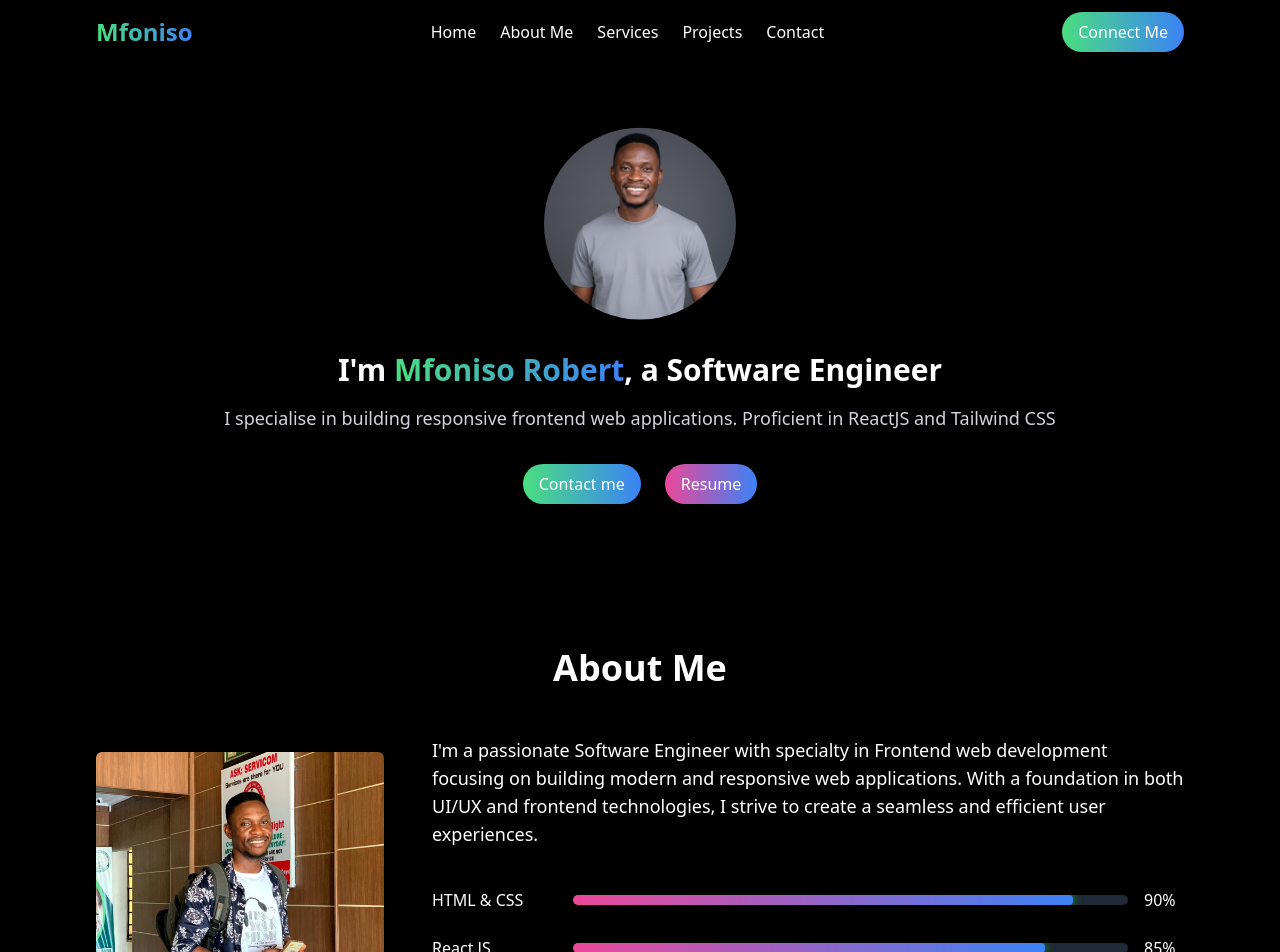
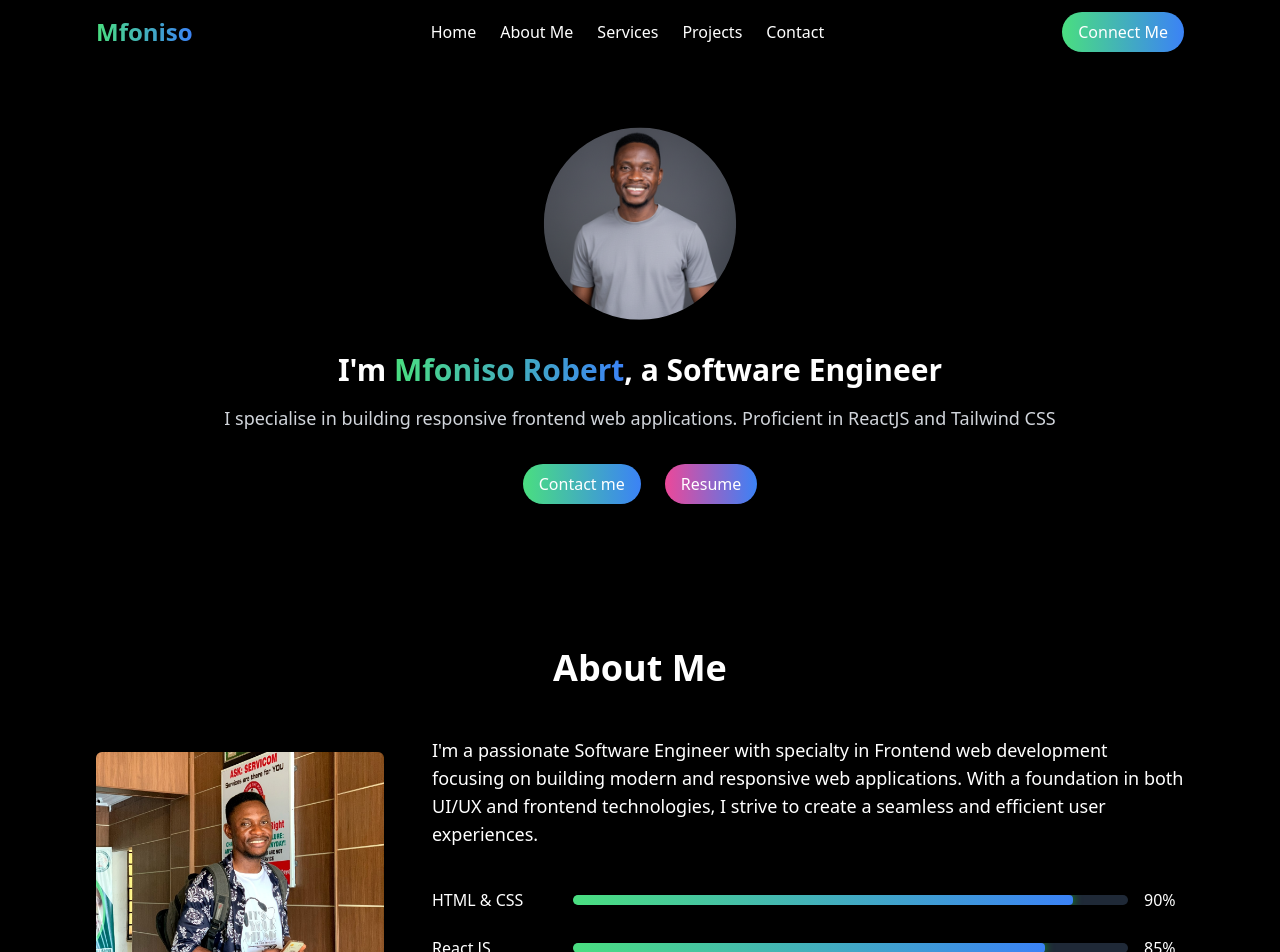
Before and after one commit to Mfonisorobert/portfolio, a React (Vite) app: page / in a window 1280 px wide. Shown: the top 952 px of the page. Built offline with nearby package versions, Linux system fonts and the light colour scheme.

Commit message:
portfolio website

```diff
--- a/src/components/Hero.jsx
+++ b/src/components/Hero.jsx
@@ -59,7 +59,8 @@ const Hero = () => {
   src={HeroImage}
   alt="Hero"
   className="mx-auto mb-8 w-48 h-48 rounded-full"
-  animate={{ y: [0, -10, 0] }} // up 10px then back
+  animate={{ y: [0, -10, 0], rotate: [0, 5, 0], scale: [1, 1.05, 1] }}
+ // up 10px then back
   transition={{ duration: 3, ease: "easeInOut", repeat: Infinity }}
 />
 {/* It ends here */}
--- a/src/components/ProgressBar.jsx
+++ b/src/components/ProgressBar.jsx
@@ -90,7 +90,7 @@ function ProgressBar({ label, percentage, delay }) {
       >
         <div
           className="
-            bg-gradient-to-r from-pink-500 to-blue-500 h-2.5 rounded
+            bg-gradient-to-r from-green-400 to-blue-500 h-2.5 rounded
             shadow-[0_0_10px_rgba(0,255,0,0.6)]
           "
           style={{
```
